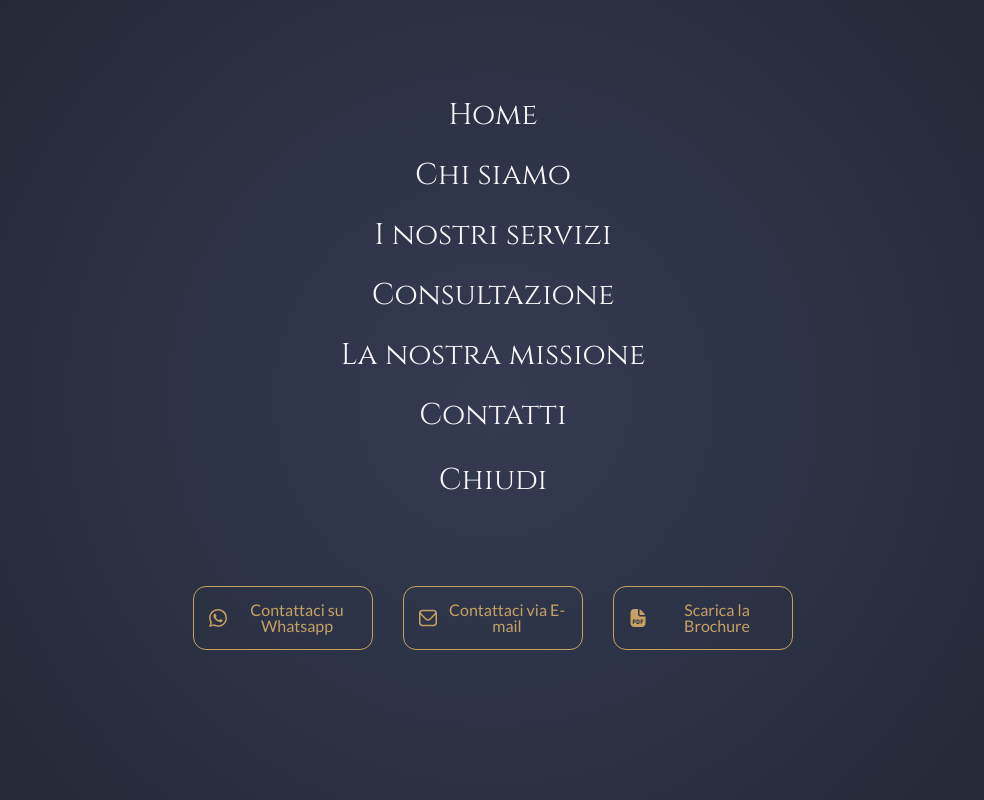
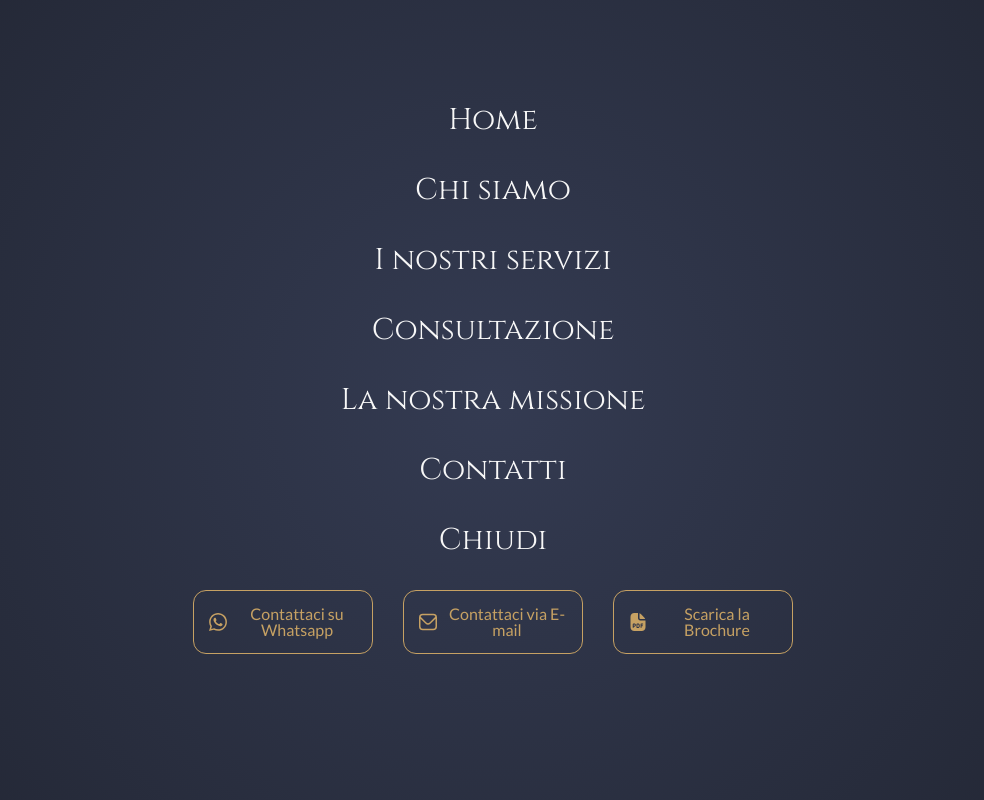
Before and after one commit to thedrew94/accountantWebsite, a React (Vite) app in the folder reactApp/: page / in a window 1280 px wide. Both pictures are taken after a click on the button 1239 px from the left and 85 px from the top of the page. Shown: the top 800 px of the page, without its empty margins (147-1131 px from the left). Built offline with nearby package versions, Linux system fonts and the light colour scheme; a web font is replaced by a local one.

Commit message:
minor fixes

```diff
--- a/reactApp/src/components/NewsSection.tsx
+++ b/reactApp/src/components/NewsSection.tsx
@@ -1,6 +1,5 @@
 import { Swiper, SwiperSlide } from "swiper/react";
 import { Navigation, Pagination, Autoplay, EffectFade } from "swiper/modules";
-import img3 from "../assets/bg3.webp";
 
 export default function NewsSection() {
   return (
@@ -63,7 +62,7 @@ export default function NewsSection() {
           <SwiperSlide className="news_swiper_slide">
             <div className="swiper_slide_inner">
               <div className="news_swiper_main_img">
-                <img src={img3} alt="" />
+                <img src="./bg3.webp" alt="" />
               </div>
               <div className="news_slide_info">
                 <div>
@@ -83,7 +82,7 @@ export default function NewsSection() {
           <SwiperSlide className="news_swiper_slide">
             <div className="swiper_slide_inner">
               <div className="news_swiper_main_img">
-                <img src={img3} alt="" />
+                <img src="./bg3.webp" alt="" />
               </div>
               <div className="news_slide_info">
                 <div>
@@ -103,7 +102,7 @@ export default function NewsSection() {
           <SwiperSlide className="news_swiper_slide">
             <div className="swiper_slide_inner">
               <div className="news_swiper_main_img">
-                <img src={img3} alt="" />
+                <img src="./bg3.webp" alt="" />
               </div>
               <div className="news_slide_info">
                 <div>
--- a/reactApp/src/components/Sidemenu.tsx
+++ b/reactApp/src/components/Sidemenu.tsx
@@ -7,72 +7,81 @@ interface Props {
 }
 
 export default function Sidemenu({ sidemenuOpen = false, setSidemenuOpen = () => {} }: Props) {
+  function handleLinkClick(selector: string) {
+    setSidemenuOpen(false);
+    const element = document.querySelector(selector);
+    if (!element) return;
+    element.scrollIntoView({ behavior: "smooth" });
+  }
+
   return (
     <div className={`sidemenu ${sidemenuOpen ? "visible" : ""}`}>
       <div className={`sidemenu_inner ${sidemenuOpen ? "visible" : ""}`}>
         <ul>
           <li>
-            <a href="#" className="menu_link_btn">
+            <button
+              type="button"
+              className="menu_link_btn"
+              onClick={() => handleLinkClick("body")} // or "#top" if you have an element
+            >
               Home
-            </a>
+            </button>
           </li>
           <li>
-            <a href="#introduction" className="menu_link_btn">
+            <button type="button" className="menu_link_btn" onClick={() => handleLinkClick("#introduction")}>
               Chi siamo
-            </a>
+            </button>
           </li>
           <li>
-            <a href="#services" className="menu_link_btn">
+            <button type="button" className="menu_link_btn" onClick={() => handleLinkClick("#services")}>
               I nostri servizi
-            </a>
+            </button>
           </li>
           <li>
-            <a href="#consultation" className="menu_link_btn">
+            <button type="button" className="menu_link_btn" onClick={() => handleLinkClick("#consultation")}>
               Consultazione
-            </a>
+            </button>
           </li>
           <li>
-            <a href="#our_mission" className="menu_link_btn">
+            <button type="button" className="menu_link_btn" onClick={() => handleLinkClick("#our_mission")}>
               La nostra missione
-            </a>
+            </button>
           </li>
           <li>
-            <a href="#footer" className="menu_link_btn">
+            <button type="button" className="menu_link_btn" onClick={() => handleLinkClick("#footer")}>
               Contatti
-            </a>
+            </button>
           </li>
           <li>
-            <button
-              onClick={() => {
-                setSidemenuOpen(false);
-              }}
-            >
+            <button type="button" onClick={() => setSidemenuOpen(false)}>
               Chiudi
             </button>
           </li>
         </ul>
+
         <div className="sidemenu_bottom">
           <div className="sidemenu_contact_links">
             <Button
               btnType="link"
               text="Contattaci su Whatsapp"
-              icon={"whatsapp"}
+              icon="whatsapp"
               href="https://wa.me/+393477130964?text=Ciao%2C%20vorrei%20maggiori%20informazioni%20per%20i%20vostri%20servizi%20di%20consulenza"
             />
             <Button
               btnType="link"
               text="Contattaci via E-mail"
-              icon={"email"}
-              href="https://wa.me/+393477130964?text=Ciao%2C%20vorrei%20maggiori%20informazioni%20per%20i%20vostri%20servizi%20di%20consulenza"
+              icon="email"
+              href="mailto:your-email@example.com" // Fixed: changed from WhatsApp to proper mailto (update with real email)
             />
             <Button
               btnType="link"
               text="Scarica la Brochure"
-              icon={"pdf"}
-              href="https://wa.me/+393477130964?text=Ciao%2C%20vorrei%20maggiori%20informazioni%20per%20i%20vostri%20servizi%20di%20consulenza"
+              icon="pdf"
+              href="/path-to-your-brochure.pdf" // Fixed: point to actual PDF file
             />
           </div>
         </div>
+
         {/* <img className="sidemenu_logo" src="../logoBlue.png" alt="" draggable="false" /> */}
       </div>
     </div>
```
Also changed, not shown: 6 other files (tests, documents, lock files or other folders).
